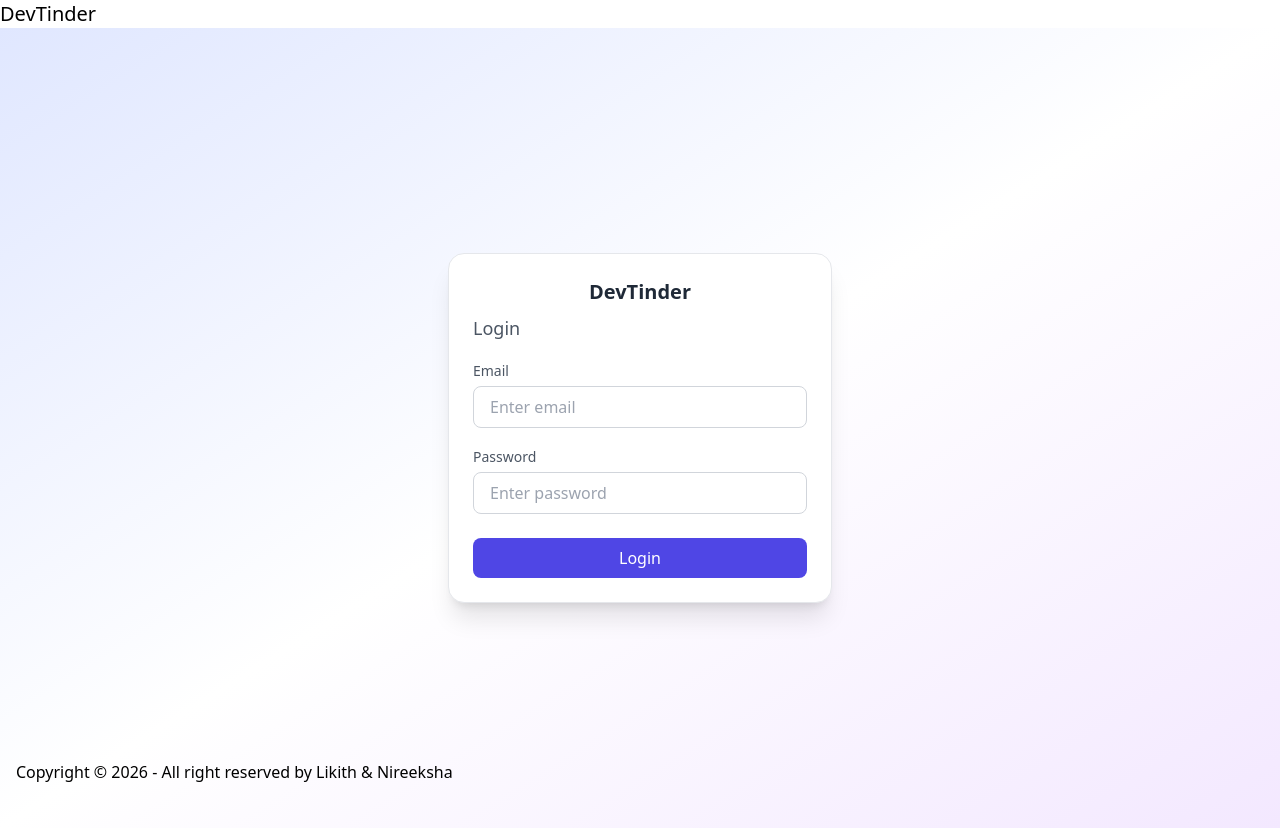
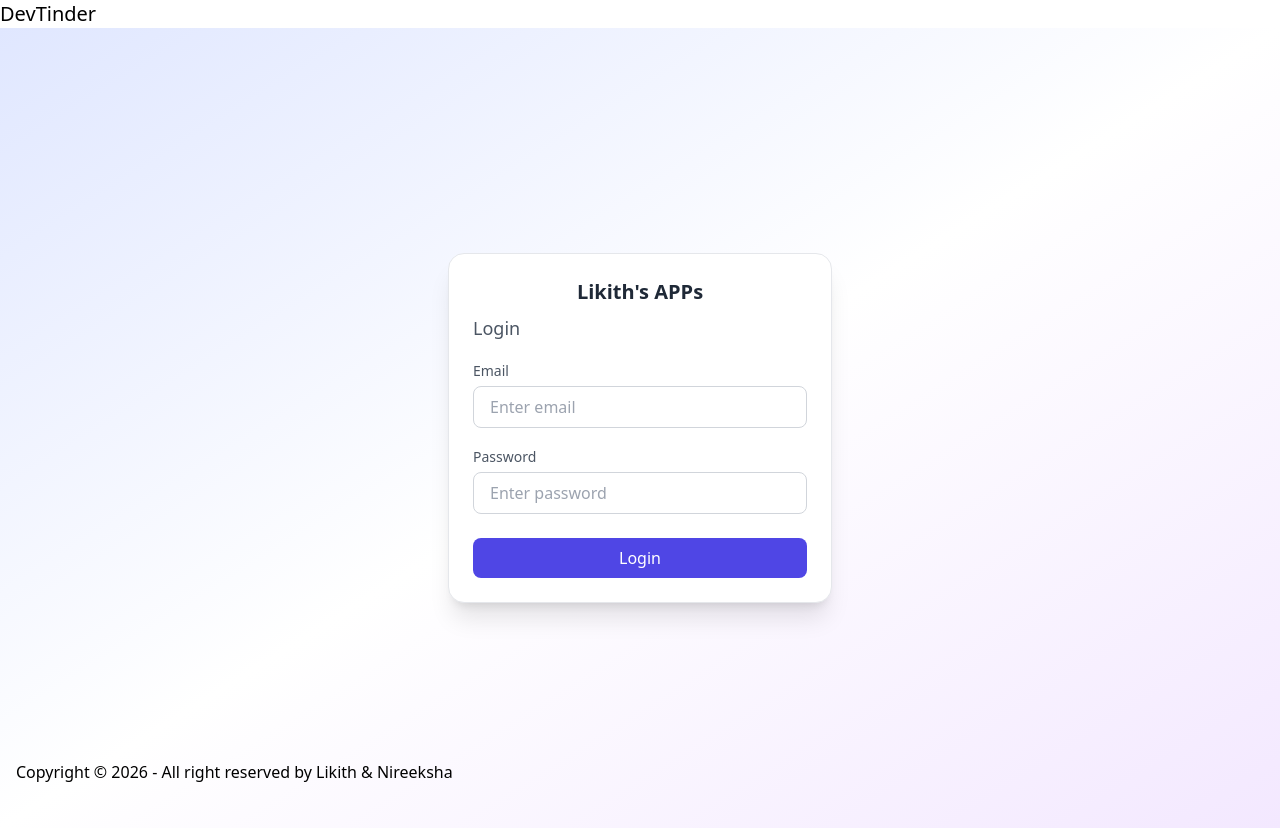
Before and after one commit to likithliki5454/devtinderUI, a React (Vite) app: page /login in a window 1280 px wide. Built offline with nearby package versions, Linux system fonts and the light colour scheme; no server answers.

Commit message:
header changes

```diff
--- a/src/Components/Authpages/Login.jsx
+++ b/src/Components/Authpages/Login.jsx
@@ -39,7 +39,7 @@ const Login = () => {
       bg-white dark:bg-gray-800 border border-gray-200 dark:border-gray-700">
 
         <h1 className="text-center text-xl font-semibold text-gray-800 dark:text-gray-100 mb-2">
-          DevTinder
+          Likith's APPs
         </h1>
 
         <h2 className="text-lg font-medium text-gray-600 dark:text-gray-300 mb-4">
```
